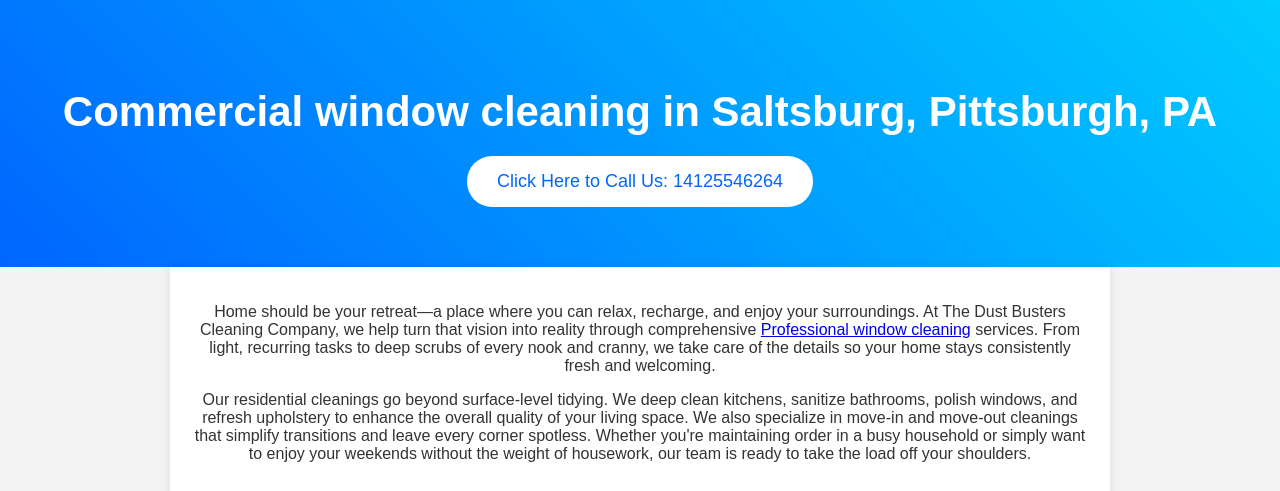
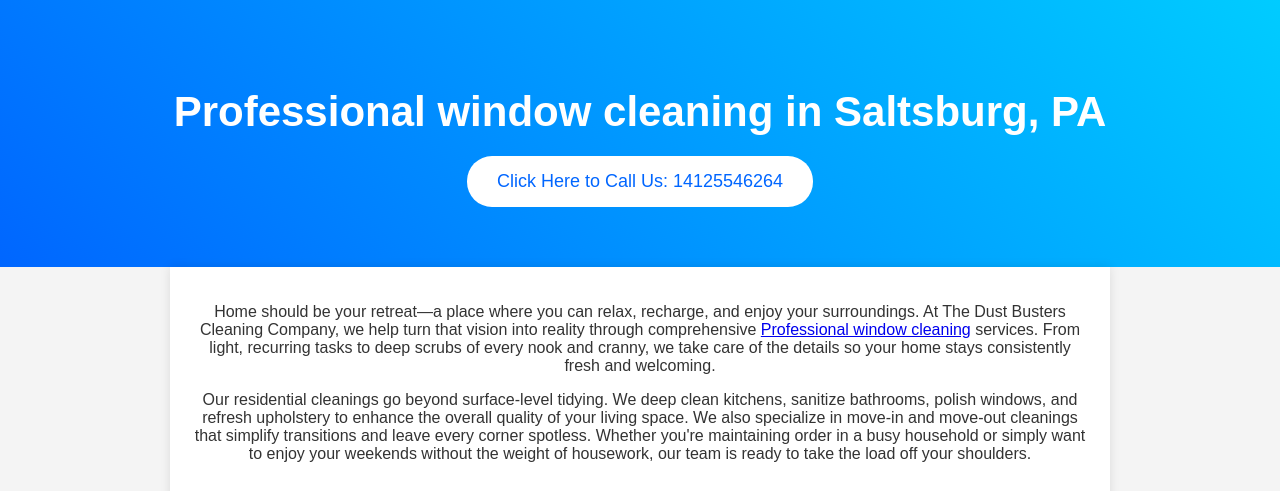
Before and after one commit to the-dust-busters-cleaning/the-dust-busters-cleaning, a plain HTML site: page index.html in a window 1280 px wide. Shown: the top 491 px of the page. Drawn offline with Linux system fonts and the light colour scheme.

Commit message:
Update index.html

```diff
--- a/index.html
+++ b/index.html
@@ -6,8 +6,8 @@
     <meta http-equiv="Content-Type" content="text/html; charset=utf-8">
     <meta name="description" content="A clean space isn’t just about appearances—it’s about how it makes you feel. At The Dust Busters Cleaning Company, we understand that a well-maintained environment brings peace of mind, enhances comfort, and supports healthier living." />
     <meta name="keywords" content="Commercial window cleaning, Professional window cleaning, Residential window cleaning" />
-    <meta property="og:title" content="Commercial window cleaning in Saltsburg, Pittsburgh, PA" />
-    <title>Commercial window cleaning in Saltsburg, Pittsburgh, PA</title>
+    <meta property="og:title" content="Professional window cleaning in Saltsburg, PA" />
+    <title>Professional window cleaning in Saltsburg, PA</title>
     <style>
         body {
             font-family: Arial, sans-serif;
@@ -62,7 +62,7 @@
 
     <!-- Hero Section -->
     <div class="hero">
-        <h1>Commercial window cleaning in Saltsburg, Pittsburgh, PA</h1>
+        <h1>Professional window cleaning in Saltsburg, PA</h1>
         <button onclick="window.location.href='tel:+114125546264'">Click Here to Call Us: 14125546264</button>
     </div>
 
```
